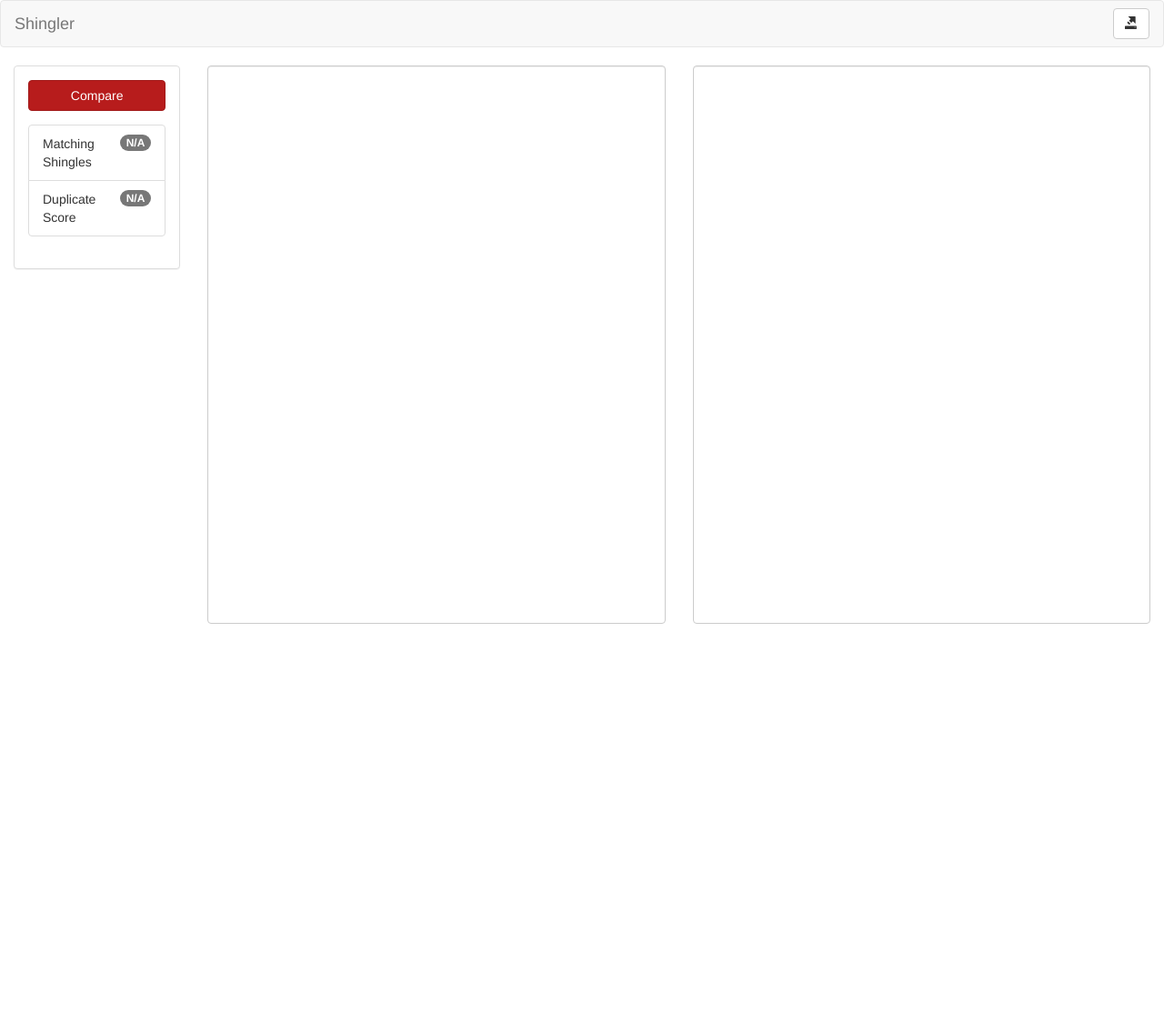
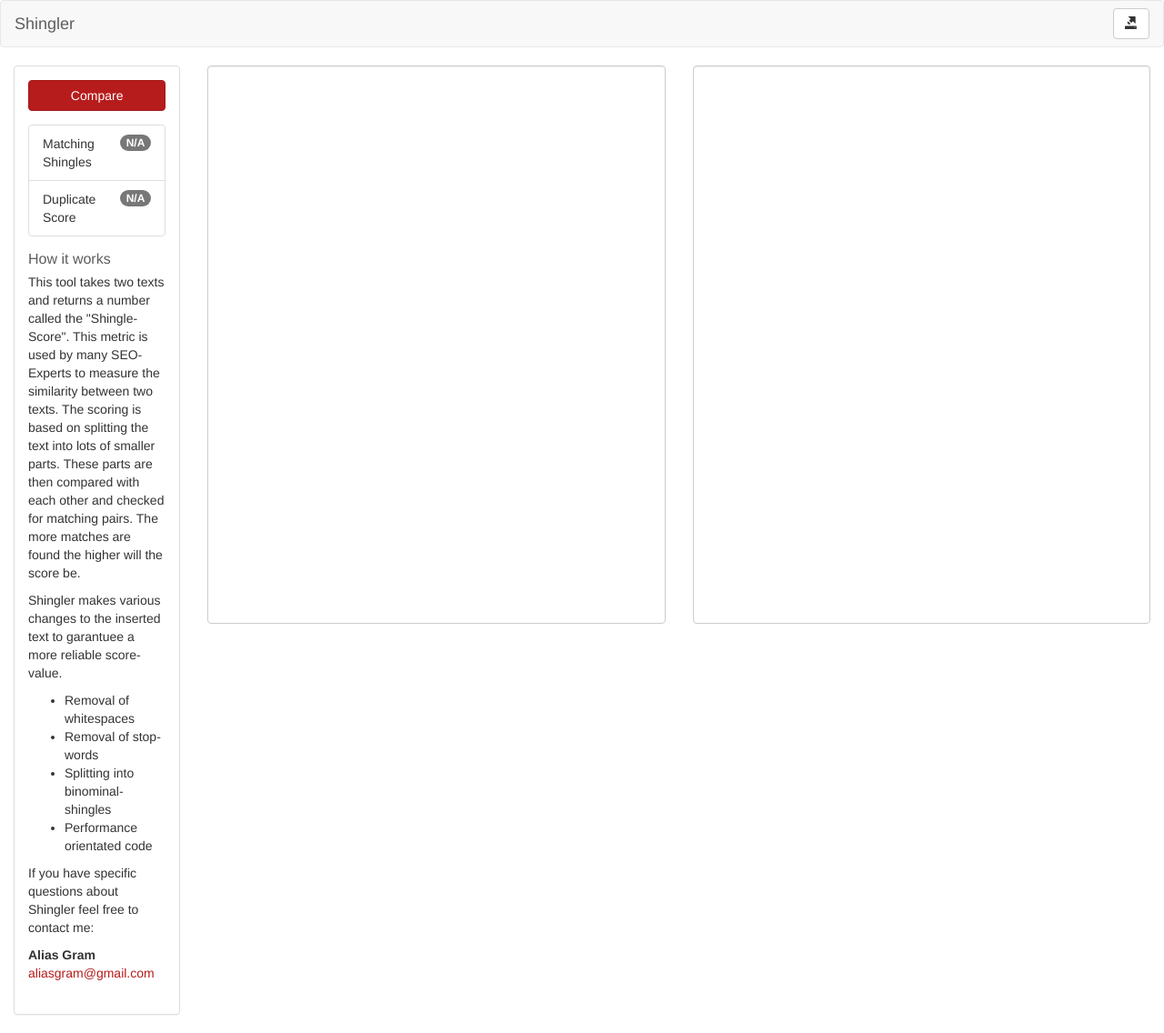
Before and after one commit to Algram/Shingler, a plain HTML site: page index.html in a window 1280 px wide. Shown: the whole page at 91% size. Before the commit the page ends 800 px from the top, so only its background shows below. Drawn offline with Linux system fonts and the light colour scheme.

Commit message:
Add basic information

```diff
--- a/css/style.css
+++ b/css/style.css
@@ -1,3 +1,15 @@
+h1 {
+    font-size: 18px;
+    line-height: 10px;
+    color: #5e5e5e;
+}
+
+h2 {
+    font-size: 16px;
+    line-height: 10px;
+    color: #5e5e5e;
+}
+
 .row {
     margin-left: 0;
     margin-right: 0;
--- a/index.html
+++ b/index.html
@@ -2,25 +2,16 @@
 <html lang="en">
 <head>
     <meta charset="UTF-8">
+    <meta name="description" content="Duplicate Content Analyzer for two given texts. It uses the shingle-algorithm to find similarities and shows them in a report.">
+    <meta name="keywords" content="Duplicate Finder,SEO,Duplicate Content,JavaScript">
     <meta http-equiv="X-UA-Compatible" content="IE=edge">
     <meta name="viewport" content="width=device-width, initial-scale=1.0">
-    <title>Shingler</title>
+    <title>Shingler – Duplicate Content Analyzer for SEO</title>
     <link href="bootstrap/dist/css/bootstrap.min.css" rel="stylesheet">
     <link rel="stylesheet" href="css/style.css">
     <script src="js/jquery-2.1.3.js"></script>
     <script src="bootstrap/dist/js/bootstrap.min.js"></script>
     <script src="js/script.js"></script>
-
-<script>
-  (function(i,s,o,g,r,a,m){i['GoogleAnalyticsObject']=r;i[r]=i[r]||function(){
-  (i[r].q=i[r].q||[]).push(arguments)},i[r].l=1*new Date();a=s.createElement(o),
-  m=s.getElementsByTagName(o)[0];a.async=1;a.src=g;m.parentNode.insertBefore(a,m)
-  })(window,document,'script','//www.google-analytics.com/analytics.js','ga');
-
-  ga('create', 'UA-65600609-3', 'auto');
-  ga('send', 'pageview');
-
-</script>
 
 </head>
 
@@ -35,7 +26,7 @@
         <span class="icon-bar"></span>
         <span class="icon-bar"></span>
       </button>
-      <a class="navbar-brand" href="#">Shingler</a>
+      <h1>Shingler</h1>
     </div>
 
     <!-- Collect the nav links, forms, and other content for toggling -->
@@ -67,6 +58,27 @@
                     Duplicate Score
                 </li>
             </ul>
+
+            <h2>How it works</h2>
+            <p>This tool takes two texts and returns a number called the "Shingle-Score".
+                This metric is used by many SEO-Experts to measure the similarity between two texts.
+                The scoring is based on splitting the text into lots of smaller parts.
+                These parts are then compared with each other and checked for matching pairs.
+                The more matches are found the higher will the score be.</p>
+
+            <p>Shingler makes various changes to the inserted text to garantuee a more reliable score-value.</p>
+            <ul>
+                <li>Removal of whitespaces</li>
+                <li>Removal of stop-words</li>
+                <li>Splitting into binominal-shingles</li>
+                <li>Performance orientated code</li>
+            </ul>
+
+            <p>If you have specific questions about Shingler feel free to contact me:</p>
+            <address>
+                <strong>Alias Gram</strong><br>
+                <a href="mailto:aliasgram@gmail.com">aliasgram@gmail.com</a>
+            </address>
           </div>
         </div>
     </div>
```
